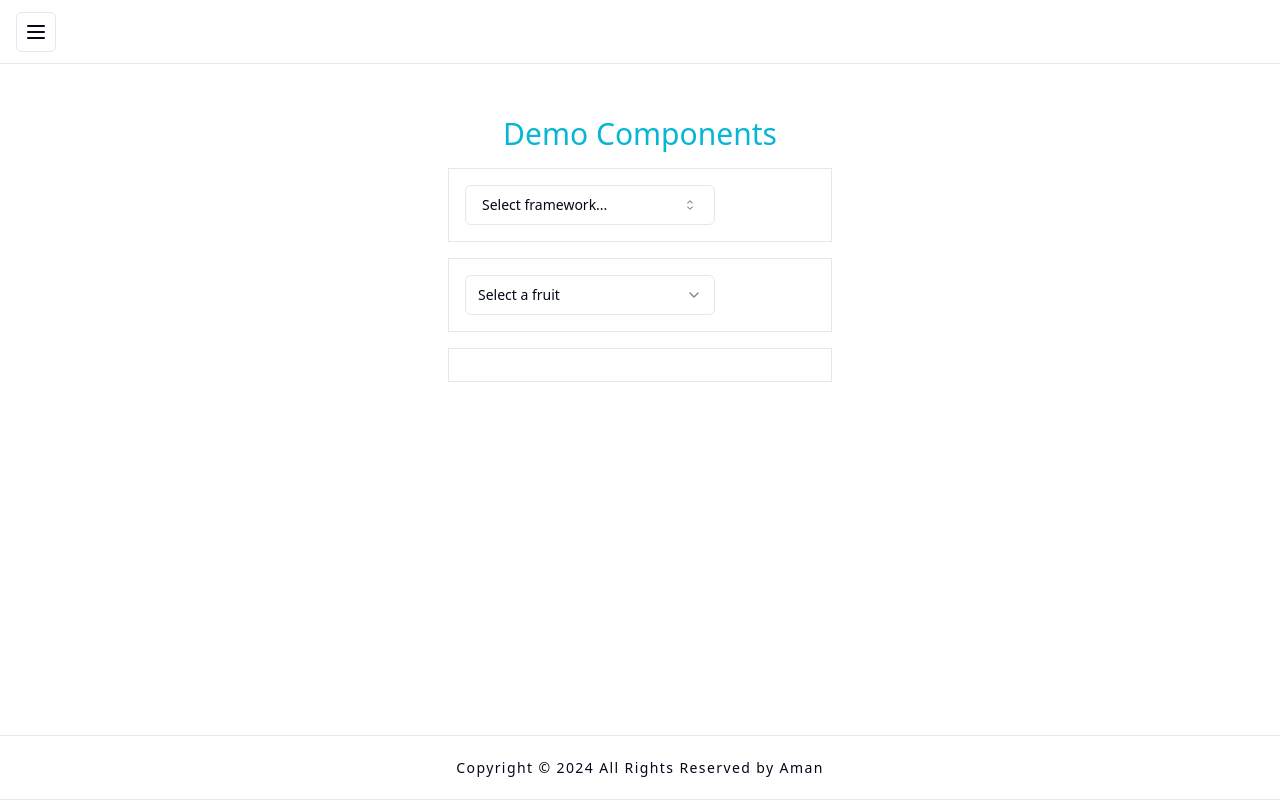
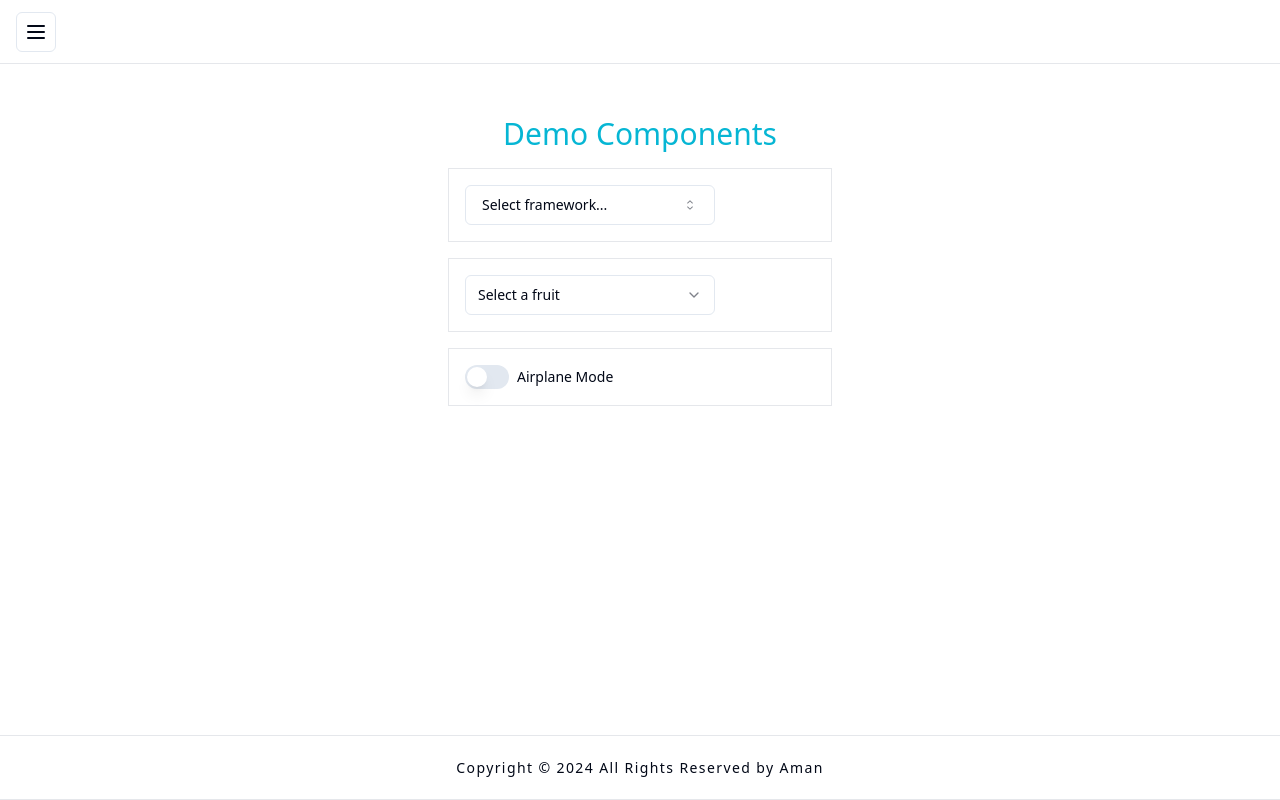
Before and after one commit to amanmavai/vite_csr_space, a React (Vite) app: page / in a window 1280 px wide. Built offline with nearby package versions, Linux system fonts and the light colour scheme.

Commit message:
add switch component

```diff
--- a/package.json
+++ b/package.json
@@ -12,9 +12,11 @@
   "dependencies": {
     "@radix-ui/react-dialog": "^1.0.5",
     "@radix-ui/react-icons": "^1.3.0",
+    "@radix-ui/react-label": "^2.0.2",
     "@radix-ui/react-popover": "^1.0.7",
     "@radix-ui/react-select": "^2.0.0",
     "@radix-ui/react-slot": "^1.0.2",
+    "@radix-ui/react-switch": "^1.0.3",
     "class-variance-authority": "^0.7.0",
     "clsx": "^2.1.0",
     "cmdk": "^0.2.1",
--- a/src/App.tsx
+++ b/src/App.tsx
@@ -1,5 +1,6 @@
 import {ComboboxWrapper} from "./components/custom/combobox_wrapper";
 import {SelectWrapper} from "./components/custom/select_wrapper";
+import {SwitchWrapper} from "./components/custom/switch_wrapper";
 import Root from "./routes/root";
 import {RouterProvider, createBrowserRouter, Link} from "react-router-dom";
 
@@ -49,7 +50,9 @@
       <div className="w-96 border border-gray-200 p-4 text-justify">
         <SelectWrapper />
       </div>
-      <div className="w-96 border border-gray-200 p-4 text-justify"></div>
+      <div className="w-96 border border-gray-200 p-4 text-justify">
+        <SwitchWrapper />
+      </div>
     </div>
   );
 }
--- /dev/null
+++ b/src/components/custom/switch_wrapper.jsx
@@ -0,0 +1,11 @@
+import {Label} from "@/components/ui/label";
+import {Switch} from "@/components/ui/switch";
+
+export function SwitchWrapper() {
+  return (
+    <div className="flex items-center space-x-2">
+      <Switch id="airplane-mode" />
+      <Label htmlFor="airplane-mode">Airplane Mode</Label>
+    </div>
+  );
+}
--- /dev/null
+++ b/src/components/ui/label.tsx
@@ -0,0 +1,24 @@
+import * as React from "react"
+import * as LabelPrimitive from "@radix-ui/react-label"
+import { cva, type VariantProps } from "class-variance-authority"
+
+import { cn } from "@/lib/utils"
+
+const labelVariants = cva(
+  "text-sm font-medium leading-none peer-disabled:cursor-not-allowed peer-disabled:opacity-70"
+)
+
+const Label = React.forwardRef<
+  React.ElementRef<typeof LabelPrimitive.Root>,
+  React.ComponentPropsWithoutRef<typeof LabelPrimitive.Root> &
+    VariantProps<typeof labelVariants>
+>(({ className, ...props }, ref) => (
+  <LabelPrimitive.Root
+    ref={ref}
+    className={cn(labelVariants(), className)}
+    {...props}
+  />
+))
+Label.displayName = LabelPrimitive.Root.displayName
+
+export { Label }
--- /dev/null
+++ b/src/components/ui/switch.tsx
@@ -0,0 +1,27 @@
+import * as React from "react"
+import * as SwitchPrimitives from "@radix-ui/react-switch"
+
+import { cn } from "@/lib/utils"
+
+const Switch = React.forwardRef<
+  React.ElementRef<typeof SwitchPrimitives.Root>,
+  React.ComponentPropsWithoutRef<typeof SwitchPrimitives.Root>
+>(({ className, ...props }, ref) => (
+  <SwitchPrimitives.Root
+    className={cn(
+      "peer inline-flex h-6 w-11 shrink-0 cursor-pointer items-center rounded-full border-2 border-transparent transition-colors focus-visible:outline-none focus-visible:ring-2 focus-visible:ring-ring focus-visible:ring-offset-2 focus-visible:ring-offset-background disabled:cursor-not-allowed disabled:opacity-50 data-[state=checked]:bg-primary data-[state=unchecked]:bg-input",
+      className
+    )}
+    {...props}
+    ref={ref}
+  >
+    <SwitchPrimitives.Thumb
+      className={cn(
+        "pointer-events-none block h-5 w-5 rounded-full bg-background shadow-lg ring-0 transition-transform data-[state=checked]:translate-x-5 data-[state=unchecked]:translate-x-0"
+      )}
+    />
+  </SwitchPrimitives.Root>
+))
+Switch.displayName = SwitchPrimitives.Root.displayName
+
+export { Switch }
```
Also changed, not shown: 2 other files (tests, documents, lock files or other folders).
